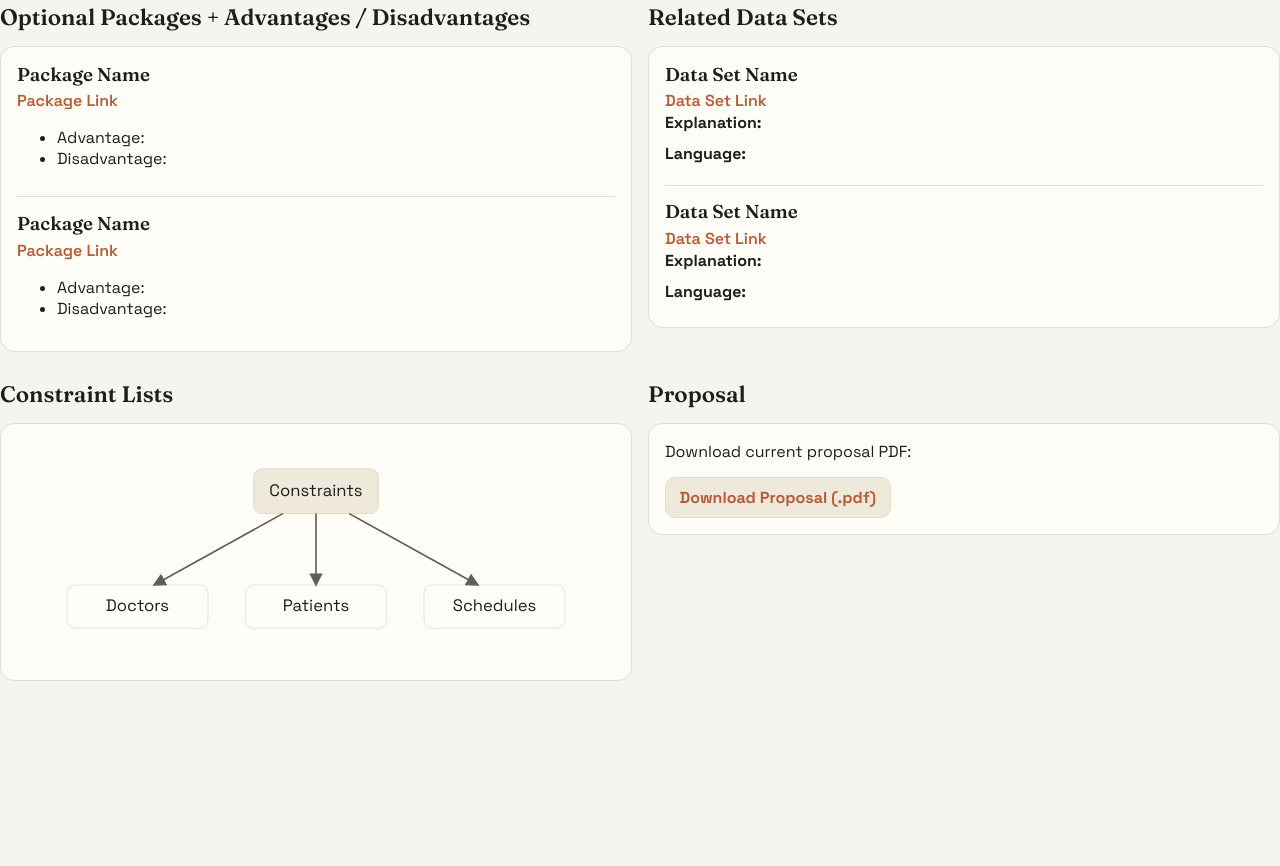
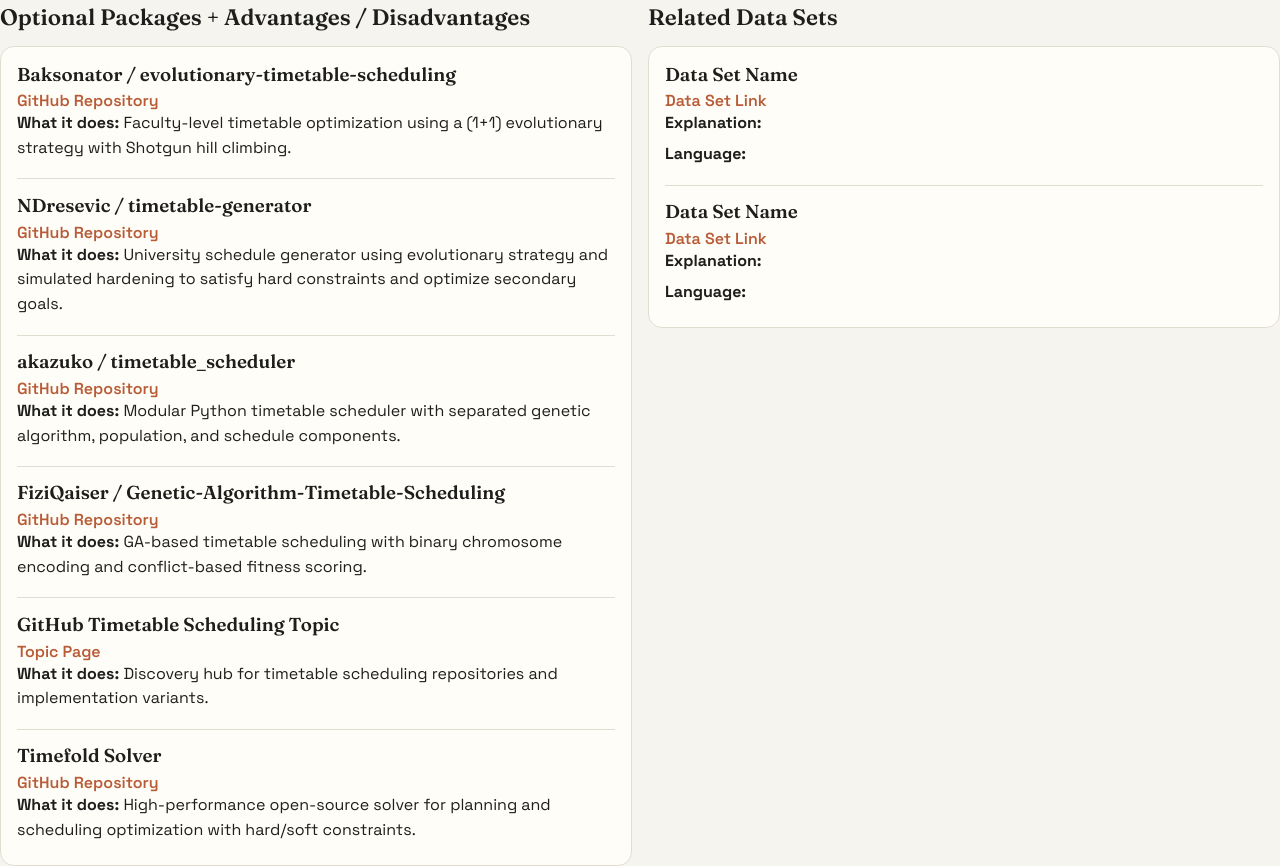
Before and after one commit to Kris1807/Personal-Website, a plain HTML site: page thesis-sources.html in a window 1280 px wide. Shown: the part 1003-1869 px from the top of the page. Before the commit the page ends 1697 px from the top, so only its background shows below. Drawn offline with Linux system fonts and the light colour scheme.

Commit message:
Fill optional packages section with extracted links and descriptions

```diff
--- a/thesis-sources.html
+++ b/thesis-sources.html
@@ -129,24 +129,43 @@
       </article>
     </section>
 
-    <section>
+        <section>
       <h2>Optional Packages + Advantages / Disadvantages</h2>
       <article class="card">
         <div class="entry">
-          <h3>Package Name</h3>
-          <a href="#">Package Link</a>
-          <ul>
-            <li>Advantage:</li>
-            <li>Disadvantage:</li>
-          </ul>
+          <h3>Baksonator / evolutionary-timetable-scheduling</h3>
+          <a href="https://github.com/Baksonator/evolutionary-timetable-scheduling" target="_blank" rel="noreferrer">GitHub Repository</a>
+          <p><strong>What it does:</strong> Faculty-level timetable optimization using a (1+1) evolutionary strategy with Shotgun hill climbing.</p>
         </div>
+
         <div class="entry">
-          <h3>Package Name</h3>
-          <a href="#">Package Link</a>
-          <ul>
-            <li>Advantage:</li>
-            <li>Disadvantage:</li>
-          </ul>
+          <h3>NDresevic / timetable-generator</h3>
+          <a href="https://github.com/NDresevic/timetable-generator" target="_blank" rel="noreferrer">GitHub Repository</a>
+          <p><strong>What it does:</strong> University schedule generator using evolutionary strategy and simulated hardening to satisfy hard constraints and optimize secondary goals.</p>
+        </div>
+
+        <div class="entry">
+          <h3>akazuko / timetable_scheduler</h3>
+          <a href="https://github.com/akazuko/timetable_scheduler" target="_blank" rel="noreferrer">GitHub Repository</a>
+          <p><strong>What it does:</strong> Modular Python timetable scheduler with separated genetic algorithm, population, and schedule components.</p>
+        </div>
+
+        <div class="entry">
+          <h3>FiziQaiser / Genetic-Algorithm-Timetable-Scheduling</h3>
+          <a href="https://github.com/FiziQaiser/Genetic-Algorithm-Timetable-Scheduling" target="_blank" rel="noreferrer">GitHub Repository</a>
+          <p><strong>What it does:</strong> GA-based timetable scheduling with binary chromosome encoding and conflict-based fitness scoring.</p>
+        </div>
+
+        <div class="entry">
+          <h3>GitHub Timetable Scheduling Topic</h3>
+          <a href="https://github.com/topics/timetable-scheduling" target="_blank" rel="noreferrer">Topic Page</a>
+          <p><strong>What it does:</strong> Discovery hub for timetable scheduling repositories and implementation variants.</p>
+        </div>
+
+        <div class="entry">
+          <h3>Timefold Solver</h3>
+          <a href="https://github.com/TimefoldAI/timefold-solver" target="_blank" rel="noreferrer">GitHub Repository</a>
+          <p><strong>What it does:</strong> High-performance open-source solver for planning and scheduling optimization with hard/soft constraints.</p>
         </div>
       </article>
     </section>
```
